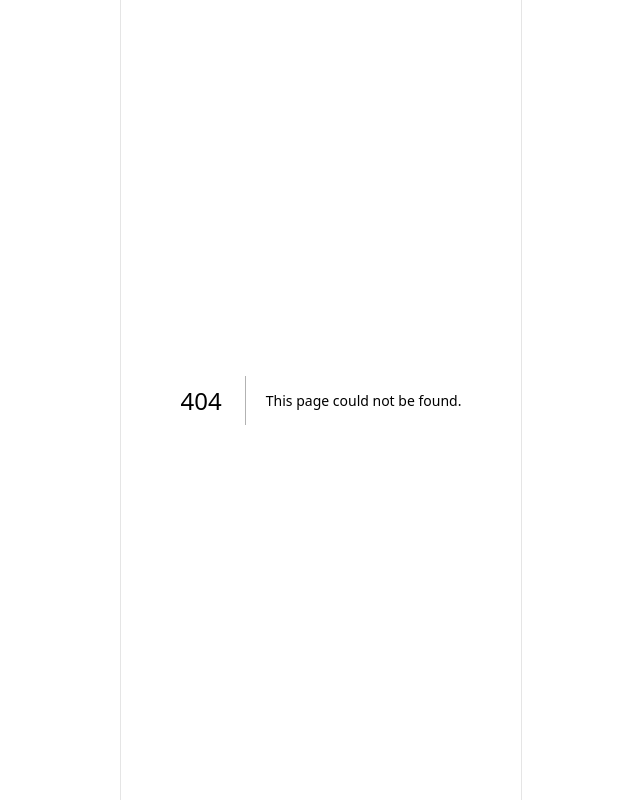
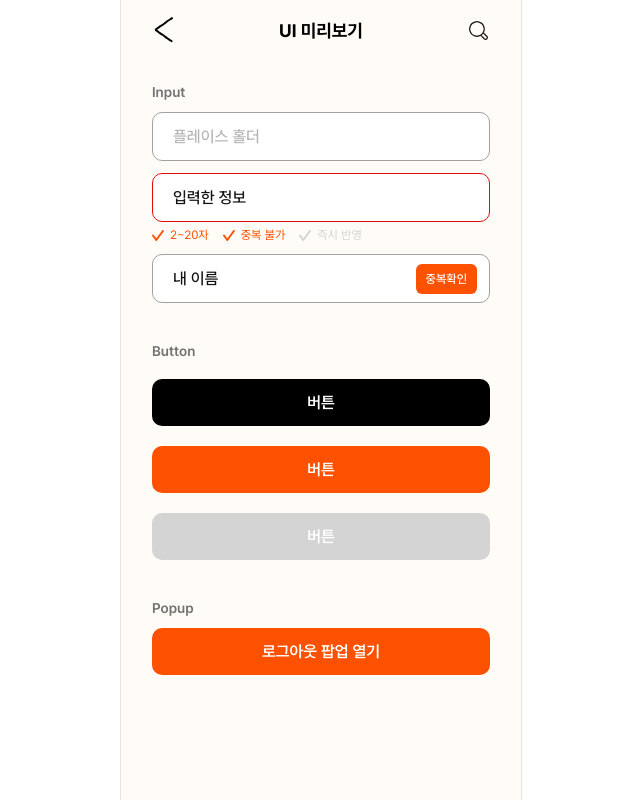
Before and after one commit to SDP-Funzy/FUNZY_FRONT, a Next.js app in the folder apps/web/: page /ui-preview in a window 1280 px wide. Before the commit this address had no page. Shown: the whole page, without its empty margins (319-959 px from the left). Built offline with nearby package versions, Linux system fonts and the light colour scheme.

Commit message:
chore: 공통 UI 미리보기 페이지 추가

```diff
--- /dev/null
+++ b/apps/web/app/ui-preview/page.tsx
@@ -0,0 +1,82 @@
+'use client';
+
+import { useState } from 'react';
+
+import { Button } from '@/components/ui/Button';
+import { Header } from '@/components/ui/Header';
+import { IconButton } from '@/components/ui/IconButton';
+import { Input } from '@/components/ui/Input';
+import { Popup } from '@/components/ui/Popup';
+
+/**
+ * 공통 UI 부품 확인용 페이지 (/ui-preview)
+ * 피그마 공통 컴포넌트와 나란히 놓고 비교하는 용도. 배포 전에 지우거나 개발 환경에서만 노출할 것.
+ */
+const UiPreviewPage = () => {
+  const [name, setName] = useState('');
+  const [nickname, setNickname] = useState('내 이름');
+  const [isPopupOpen, setIsPopupOpen] = useState(false);
+
+  return (
+    <div className="flex flex-1 flex-col bg-cream">
+      <Header
+        title="UI 미리보기"
+        left={<IconButton iconSrc="/icons/arrow-back.svg" label="뒤로가기" />}
+        right={<IconButton iconSrc="/icons/search.svg" label="검색" />}
+        className="bg-cream"
+      />
+
+      <div className="flex flex-col gap-[40px] px-page py-[24px]">
+        <section className="flex flex-col gap-[12px]">
+          <h2 className="text-14 font-semibold text-gray-pc-500">Input</h2>
+          <Input
+            placeholder="플레이스 홀더"
+            value={name}
+            onChange={(e) => setName(e.target.value)}
+            onClear={() => setName('')}
+          />
+          <Input
+            defaultValue="입력한 정보"
+            isError
+            hints={[
+              { label: '2~20자', isActive: true },
+              { label: '중복 불가', isActive: true },
+              { label: '즉시 반영', isActive: false },
+            ]}
+          />
+          <Input
+            value={nickname}
+            onChange={(e) => setNickname(e.target.value)}
+            action={{ label: '중복확인', onClick: () => {} }}
+          />
+        </section>
+
+        <section className="flex flex-col gap-[20px]">
+          <h2 className="text-14 font-semibold text-gray-pc-500">Button</h2>
+          <Button variant="primary">버튼</Button>
+          <Button variant="accent">버튼</Button>
+          <Button disabled>버튼</Button>
+        </section>
+
+        <section className="flex flex-col gap-[12px]">
+          <h2 className="text-14 font-semibold text-gray-pc-500">Popup</h2>
+          <Button variant="accent" onClick={() => setIsPopupOpen(true)}>
+            로그아웃 팝업 열기
+          </Button>
+        </section>
+      </div>
+
+      <Popup
+        isOpen={isPopupOpen}
+        title="로그아웃"
+        description="로그아웃 하실?"
+        cancelLabel="취소"
+        confirmLabel="로그아웃"
+        onCancel={() => setIsPopupOpen(false)}
+        onConfirm={() => setIsPopupOpen(false)}
+      />
+    </div>
+  );
+};
+
+export default UiPreviewPage;
```
